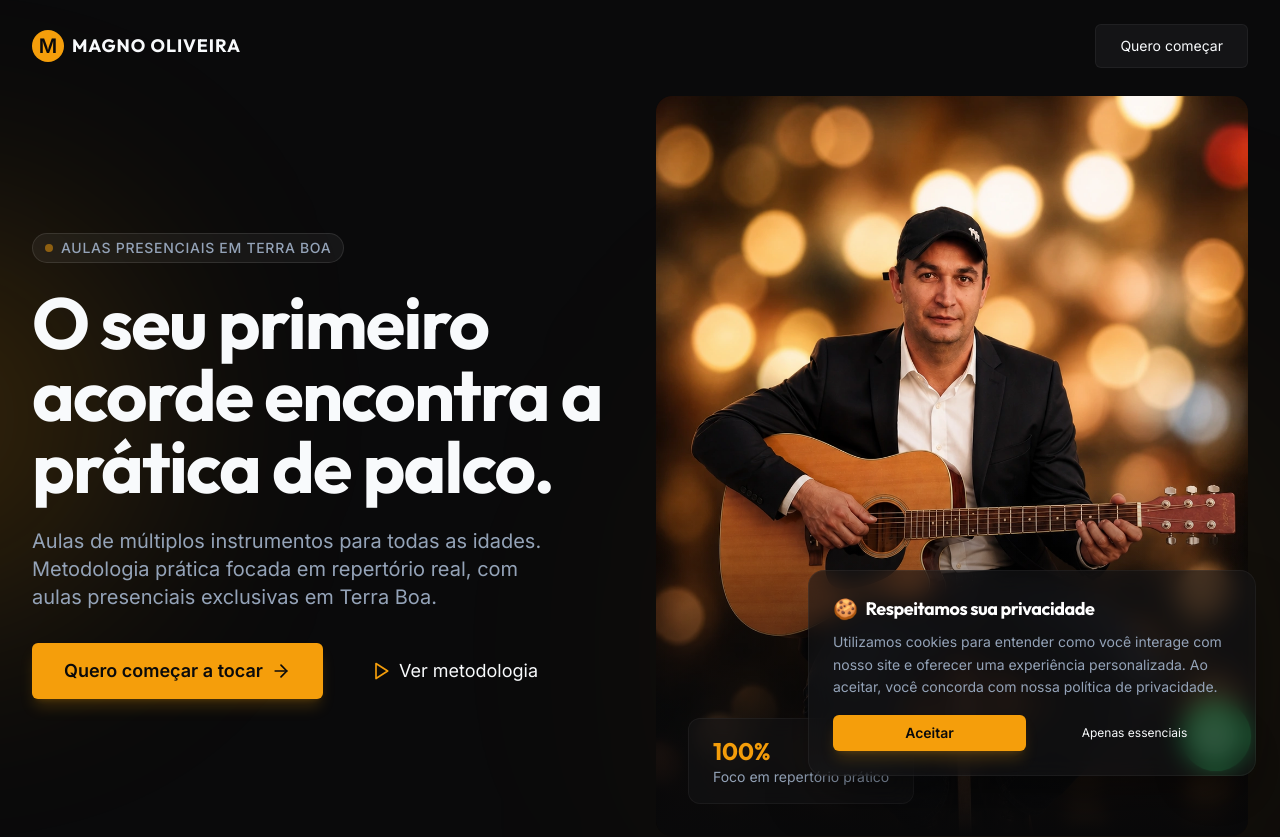
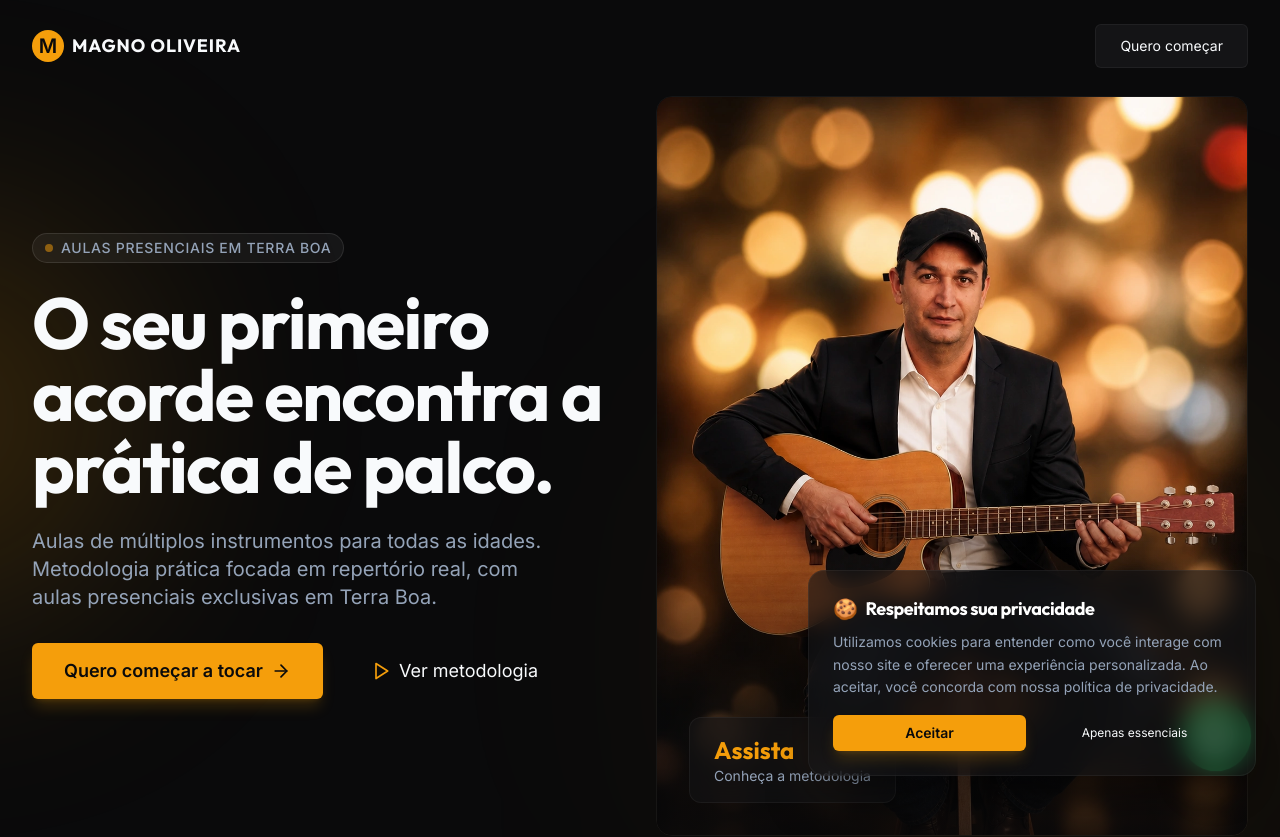
Before and after one commit to DuardoHenrique/magno-musica, a React (Vite) app: page / in a window 1280 px wide. Shown: the top 837 px of the page. Built offline with nearby package versions, Linux system fonts and the light colour scheme; no server answers.

Commit message:
fix: integrate local video magno-apresentacao.mp4 in HeroSection and add preview loop

```diff
--- a/src/components/sections/HeroSection.jsx
+++ b/src/components/sections/HeroSection.jsx
@@ -108,16 +108,39 @@ export function HeroSection({ onOpenContact, isLoading }) {
 
           {/* Visual Anchor */}
           <div className="hero-image-wrap opacity-0 relative">
-            <div className="aspect-[4/5] rounded-2xl overflow-hidden relative group">
-              <div className="absolute inset-0 bg-gradient-to-t from-background via-transparent to-transparent z-10" />
+            <div
+              className="aspect-[4/5] rounded-2xl overflow-hidden relative group cursor-pointer border border-white/5"
+              onClick={() => setShowVideo(true)}
+            >
+              <div className="absolute inset-0 bg-gradient-to-t from-background/80 via-transparent to-transparent z-10" />
+
+              {/* Imagem de base (visto antes do hover ou carregamento) */}
               <img
                 src={magnoImage}
-                alt="Professor de Música Magno Oliveira tocando instrumento em seu estúdio em Terra Boa"
-                className="w-full h-full object-cover transition-transform duration-700 group-hover:scale-105"
+                alt="Professor de Música Magno Oliveira"
+                className="w-full h-full object-cover transition-transform duration-700 group-hover:scale-110"
               />
+
+              {/* Preview em vídeo - Muted & Loop */}
+              <video
+                src="/videos/magno-apresentacao.mp4"
+                autoPlay
+                muted
+                loop
+                playsInline
+                className="absolute inset-0 w-full h-full object-cover opacity-0 group-hover:opacity-100 transition-opacity duration-700"
+              />
+
+              {/* Overlay de Play no Hover */}
+              <div className="absolute inset-0 flex items-center justify-center z-20 opacity-0 group-hover:opacity-100 transition-all duration-500 scale-90 group-hover:scale-100">
+                <div className="w-16 h-16 rounded-full bg-primary/90 flex items-center justify-center backdrop-blur-sm shadow-[0_0_30px_rgba(var(--color-primary-rgb),0.5)]">
+                  <Play className="w-7 h-7 text-black fill-current ml-1" />
+                </div>
+              </div>
+
               <div className="absolute bottom-8 left-8 z-20 glass px-6 py-4 rounded-xl border border-white/10">
-                <p className="font-display font-bold text-2xl text-primary">100%</p>
-                <p className="text-sm text-text-muted">Foco em repertório prático</p>
+                <p className="font-display font-bold text-2xl text-primary">Assista</p>
+                <p className="text-sm text-text-muted">Conheça a metodologia</p>
               </div>
             </div>
           </div>
@@ -128,33 +151,23 @@ export function HeroSection({ onOpenContact, isLoading }) {
       {showVideo && (
         <div className="fixed inset-0 z-[100] flex items-center justify-center p-4">
           <div
-            className="absolute inset-0 bg-background/90 backdrop-blur-md"
+            className="absolute inset-0 bg-background/95 backdrop-blur-xl"
             onClick={() => setShowVideo(false)}
           />
-          <div className={`relative w-full ${isMobile ? 'max-w-[85vw] aspect-[9/16]' : 'max-w-4xl aspect-video'} rounded-2xl overflow-hidden border border-white/10 shadow-2xl z-10 animate-zoomIn`}>
+          <div className={`relative w-full ${isMobile ? 'max-w-[85vw] aspect-[9/16]' : 'max-w-5xl aspect-video'} rounded-2xl overflow-hidden border border-white/10 shadow-[0_0_50px_rgba(0,0,0,0.5)] z-10 animate-zoomIn bg-black`}>
             <button
               onClick={() => setShowVideo(false)}
-              className="absolute top-4 right-4 z-20 p-2 rounded-full bg-black/50 text-white hover:bg-primary transition-colors"
+              className="absolute top-4 right-4 z-20 p-2 rounded-full bg-black/50 text-white hover:bg-primary hover:text-black transition-all"
             >
               <X className="w-6 h-6" />
             </button>
-            {isMobile ? (
             <video
               src="/videos/magno-apresentacao.mp4"
-                className="w-full h-full object-cover"
+              className="w-full h-full object-contain"
               controls
               autoPlay
               playsInline
             />
-            ) : (
-              <iframe
-                src="https://www.youtube.com/embed/ss-s3Ag8krY?autoplay=1"
-                title="Metodologia Magno Música"
-                className="w-full h-full"
-                allow="accelerometer; autoplay; clipboard-write; encrypted-media; gyroscope; picture-in-picture"
-                allowFullScreen
-              />
-            )}
           </div>
         </div>
       )}
```
Also changed, not shown: 1 other file (tests, documents, lock files or other folders). Lines whose indentation alone changed are shown as unchanged.
